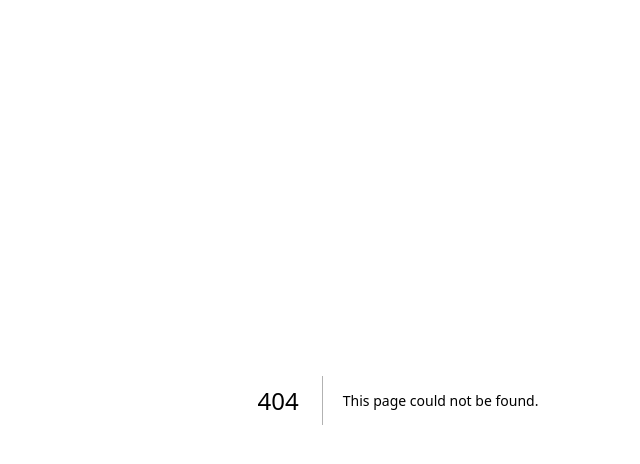
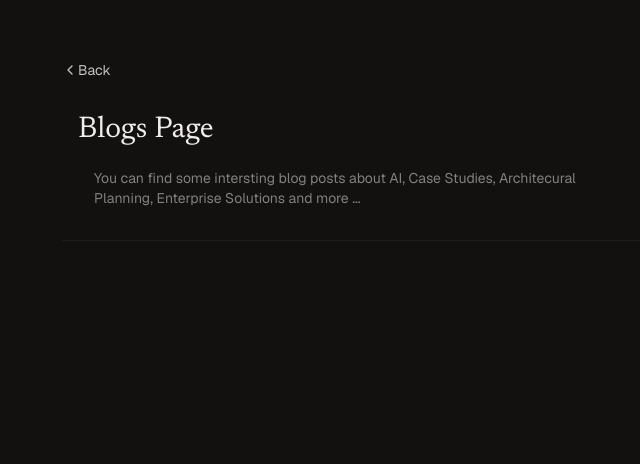
Before and after one commit to prave01/portfolio-2026, a Next.js app: page /blogs in a window 1280 px wide. Before the commit this address had no page. Shown: the top 464 px of the page, without its empty margins (242-882 px from the left). Built offline with nearby package versions, Linux system fonts and the light colour scheme.

Commit message:
adds blog page

```diff
--- /dev/null
+++ b/app/blogs/page.tsx
@@ -0,0 +1,5 @@
+import BlogPage from "@/components/custom/page/BlogsPageClient";
+
+export default function Page() {
+  return <BlogPage />;
+}
--- a/components/custom/molecule/Blogs.tsx
+++ b/components/custom/molecule/Blogs.tsx
@@ -5,6 +5,7 @@ import { easeInOut, motion, stagger } from "motion/react";
 import BlogCard from "../atom/BlogCard";
 import { useEffect } from "react";
 import { animate, inView } from "motion";
+import { LinkTransition } from "../atom/LinkTransition";
 
 export default function Blogs() {
   useEffect(() => {
@@ -40,11 +41,23 @@ export default function Blogs() {
       >
         Blogs
       </p>
+      <div className="absolute z-10 w-full h-full">
+        {" "}
+        <LinkTransition
+          href={"/blogs"}
+          className="absolute bottom-16 left-1/2 -translate-x-1/2 z-10
+            rounded-full bg-yellow-400 text-black shadow-lg hover:shadow-xl
+            transition-all px-3 py-2 text-sm font-medium hover:bg-primary"
+        >
+          View More
+        </LinkTransition>
+      </div>{" "}
       <div
-        className="w-full h-full lg:pt-8 grid grid-cols-2 place-items-center
-          gap-y-10 gap-x-5"
+        className="w-full h-80 lg:pt-8 grid grid-cols-1 md:grid-cols-2
+          place-items-center gap-y-8 gap-x-5 mask-b-from-5%
+          mask-b-to-transparent brightness-50 p-3"
       >
-        {Array.from({ length: 6 }).map((i, idx) => (
+        {Array.from({ length: 4 }).map((_, idx) => (
           <BlogCard
             key={idx}
             title="Evaluating RAG"
@@ -52,7 +65,7 @@ export default function Blogs() {
               "Traditional IR benchmarks fall short for real-world RAG applications due to stale data queries",
               "This talk introduces FreshStack, incomplete labels, and unrealistic",
             ]}
-            href="/"
+            href="/blogs"
           />
         ))}
 
--- a/components/custom/page/BlogsPageClient.tsx
+++ b/components/custom/page/BlogsPageClient.tsx
@@ -0,0 +1,44 @@
+import { ChevronLeft } from "lucide-react";
+import { LinkTransition } from "../atom/LinkTransition";
+import { Separator } from "@/components/ui/separator";
+
+export default function BlogPage() {
+  return (
+    <div>
+      {" "}
+      <div className="w-full min-h-screen pt-10 md:pt-15 px-3">
+        <div className="max-w-2xl w-full mx-auto h-full flex gap-8 flex-col">
+          <LinkTransition
+            href={"/"}
+            className="text-primary/80 flex items-center hover:text-primary
+              transition-all ease-in-out group duration-150"
+          >
+            <ChevronLeft
+              className="size-4 group-hover:-translate-x-1 transition-all
+                duration-150 ease-in-out"
+            />
+            <p className="text-sm">Back</p>
+          </LinkTransition>
+          <div className="space-y-5 px-4">
+            {" "}
+            <p
+              className="font-news text-2xl md:text-3xl font-medium
+                text-primary"
+            >
+              Blogs Page
+            </p>
+            <p className="text-primary/50 px-4 w-[90%] text-sm">
+              You can find some intersting blog posts about AI, Case Studies,
+              Architecural Planning, Enterprise Solutions and more ...
+            </p>
+          </div>
+          <Separator className="w-[60%] mx-auto bg-primary/5" />
+          <div
+            className="grid grid-cols-1 gap-y-12 items-start pb-15 pt-5 md:py-10
+              justify-center md:grid-cols-2 w-full h-f overflow-hidden"
+          ></div>
+        </div>
+      </div>
+    </div>
+  );
+}
--- a/components/custom/page/ProjectsPageClient.tsx
+++ b/components/custom/page/ProjectsPageClient.tsx
@@ -6,6 +6,7 @@ import ProjectCard from "../atom/ProjectCard";
 import { animate, easeInOut, stagger } from "motion";
 import { useEffect } from "react";
 import { LinkTransition } from "../atom/LinkTransition";
+import { Separator } from "@/components/ui/separator";
 
 export default function ProjectsPageClient() {
   useEffect(() => {
@@ -16,8 +17,10 @@ export default function ProjectsPageClient() {
     );
   }, []);
   return (
-    <div className="w-full min-h-screen pt-10 md:pt-20 px-3">
-      <div className="max-w-2xl w-full mx-auto h-full">
+    <div>
+      {" "}
+      <div className="w-full min-h-screen pt-10 md:pt-15 px-3">
+        <div className="max-w-2xl w-full mx-auto h-full flex gap-8 flex-col">
           <LinkTransition
             href={"/"}
             className="text-primary/80 flex items-center hover:text-primary
@@ -29,8 +32,22 @@ export default function ProjectsPageClient() {
             />
             <p className="text-sm">Back</p>
           </LinkTransition>
+          <div className="space-y-5 px-4">
+            {" "}
+            <p
+              className="font-news text-2xl md:text-3xl font-medium
+                text-primary"
+            >
+              Projects Page
+            </p>
+            <p className="text-primary/50 px-4 w-[90%] text-sm">
+              All these projects are propely planned and implemented by me, You
+              can find all the necessary structures and tech stack here.
+            </p>
+          </div>
+          <Separator className="w-[60%] mx-auto bg-primary/5" />
           <div
-          className="grid grid-cols-1 gap-y-12 items-start pb-15 pt-5 md:py-10
+            className="grid grid-cols-1 gap-y-12 items-start pb-15
               justify-center md:grid-cols-2 w-full h-f overflow-hidden"
           >
             {" "}
@@ -57,5 +74,6 @@ export default function ProjectsPageClient() {
           </div>
         </div>
       </div>
+    </div>
   );
 }
```
Lines whose indentation alone changed are shown as unchanged.
